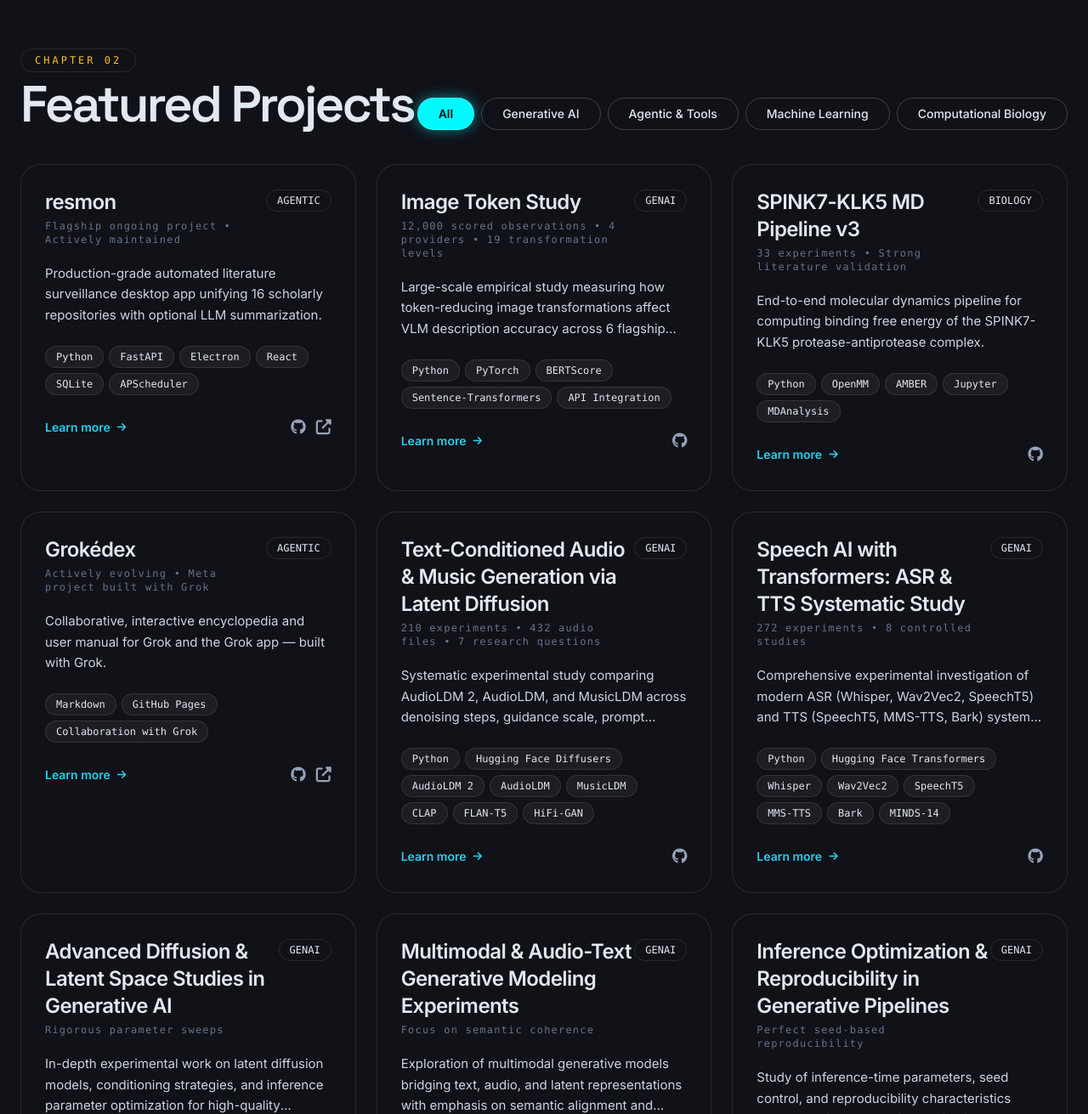
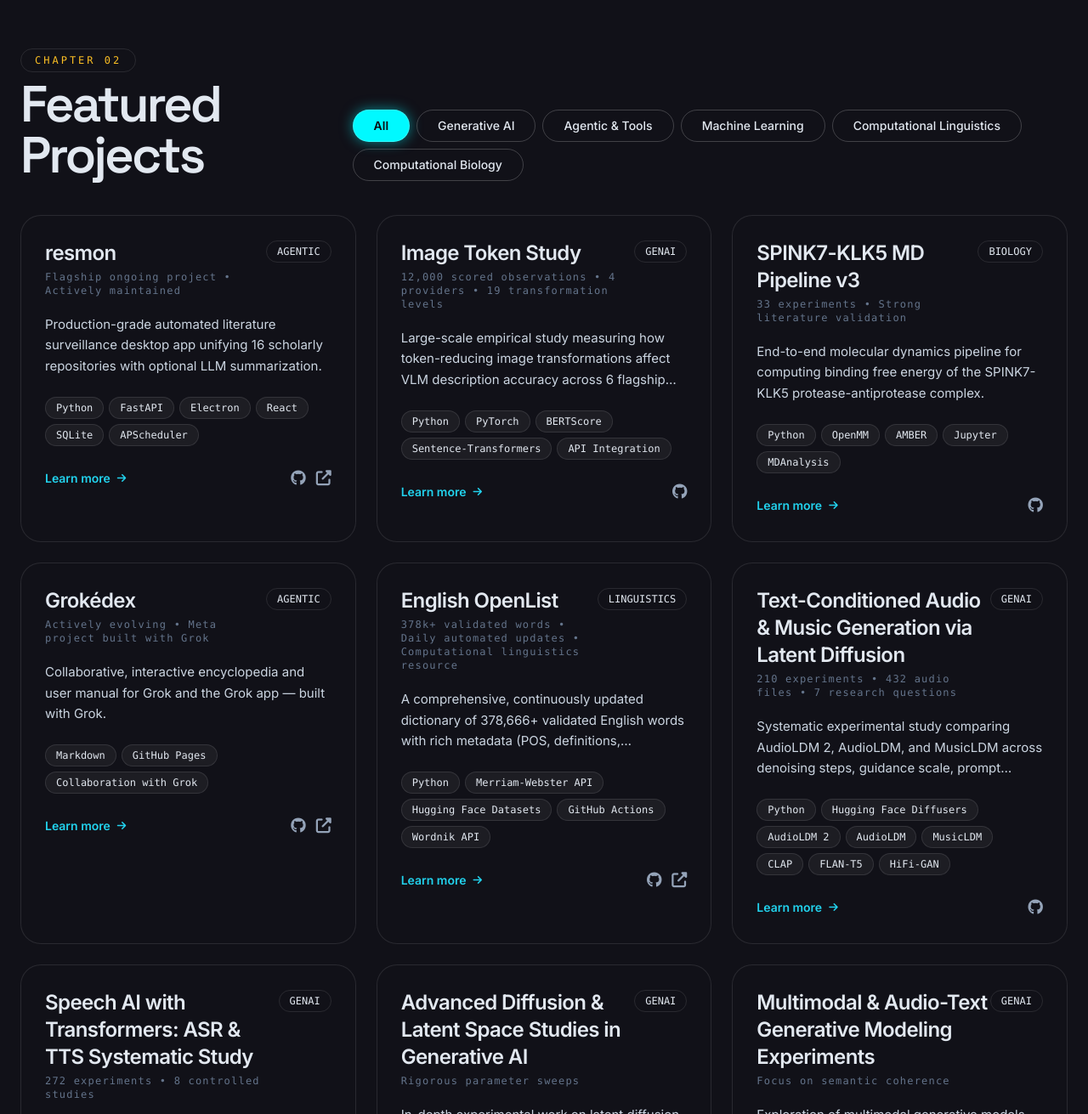
Before and after one commit to ryanjosephkamp/ryanjosephkamp.github.io, a plain HTML site: page index.html in a window 1280 px wide. Shown: the part 1500-2811 px from the top of the page at 85% size. Drawn offline with nearby package versions, Linux system fonts and the light colour scheme.

Commit message:
Batch 1: Add Computational Linguistics tab + English OpenList

```diff
--- a/index.html
+++ b/index.html
@@ -192,12 +192,13 @@
                     <h2 class="mt-3 text-6xl font-display font-semibold tracking-tighter">Featured Projects</h2>
                 </div>
 
-                <!-- Filters -->
+                <!-- Filters (Batch 1 Updated) -->
                 <div class="flex flex-wrap gap-2" id="project-filters">
                     <button onclick="filterProjects('all')" class="filter-btn active px-5 py-2 text-sm font-medium rounded-3xl border border-white/20 hover:border-white/40 px-6">All</button>
                     <button onclick="filterProjects('genai')" class="filter-btn px-5 py-2 text-sm font-medium rounded-3xl border border-white/20 hover:border-white/40 px-6">Generative AI</button>
                     <button onclick="filterProjects('agentic')" class="filter-btn px-5 py-2 text-sm font-medium rounded-3xl border border-white/20 hover:border-white/40 px-6">Agentic &amp; Tools</button>
                     <button onclick="filterProjects('ml')" class="filter-btn px-5 py-2 text-sm font-medium rounded-3xl border border-white/20 hover:border-white/40 px-6">Machine Learning</button>
+                    <button onclick="filterProjects('linguistics')" class="filter-btn px-5 py-2 text-sm font-medium rounded-3xl border border-white/20 hover:border-white/40 px-6">Computational Linguistics</button>
                     <button onclick="filterProjects('biology')" class="filter-btn px-5 py-2 text-sm font-medium rounded-3xl border border-white/20 hover:border-white/40 px-6">Computational Biology</button>
                 </div>
             </div>
@@ -310,8 +311,22 @@
                 links: { github: "https://github.com/ryanjosephkamp/grokedex", demo: "https://ryanjosephkamp.github.io/grokedex/" },
                 highlight: "Actively evolving • Meta project built with Grok"
             },
+            // NEW - English OpenList (Batch 1)
             {
                 id: 5,
+                title: "English OpenList",
+                category: "linguistics",
+                short: "A comprehensive, continuously updated dictionary of 378,666+ validated English words with rich metadata (POS, definitions, pronunciation). Daily automated updates via Merriam-Webster API, published on Hugging Face Datasets.",
+                description: "English OpenList is a living lexical resource that performs daily automated discovery of new words from Merriam-Webster RSS feeds, the New Words page, Wordnik Word of the Day, and manual additions. It validates invalid entries, generates statistical reports, and publishes updated data on Hugging Face Datasets with full provenance and version history.",
+                tech: ["Python", "Merriam-Webster API", "Hugging Face Datasets", "GitHub Actions", "Wordnik API"],
+                links: {
+                    github: "https://github.com/ryanjosephkamp/english-openlist",
+                    demo: "https://huggingface.co/datasets/ryanjosephkamp/english-openlist"
+                },
+                highlight: "378k+ validated words • Daily automated updates • Computational linguistics resource"
+            },
+            {
+                id: 6,
                 title: "Text-Conditioned Audio & Music Generation via Latent Diffusion",
                 category: "genai",
                 short: "Systematic experimental study comparing AudioLDM 2, AudioLDM, and MusicLDM across denoising steps, guidance scale, prompt sensitivity, duration, seed reproducibility, and cross-pipeline trade-offs.",
@@ -321,7 +336,7 @@
                 highlight: "210 experiments • 432 audio files • 7 research questions"
             },
             {
-                id: 6,
+                id: 7,
                 title: "Speech AI with Transformers: ASR & TTS Systematic Study",
                 category: "genai",
                 short: "Comprehensive experimental investigation of modern ASR (Whisper, Wav2Vec2, SpeechT5) and TTS (SpeechT5, MMS-TTS, Bark) systems across 8 experiments and 7 research questions on the MINDS-14 dataset.",
@@ -331,7 +346,7 @@
                 highlight: "272 experiments • 8 controlled studies"
             },
             {
-                id: 7,
+                id: 8,
                 title: "Advanced Diffusion & Latent Space Studies in Generative AI",
                 category: "genai",
                 short: "In-depth experimental work on latent diffusion models, conditioning strategies, and inference parameter optimization for high-quality generative outputs.",
@@ -341,7 +356,7 @@
                 highlight: "Rigorous parameter sweeps"
             },
             {
-                id: 8,
+                id: 9,
                 title: "Multimodal & Audio-Text Generative Modeling Experiments",
                 category: "genai",
                 short: "Exploration of multimodal generative models bridging text, audio, and latent representations with emphasis on semantic alignment and controllability.",
@@ -351,7 +366,7 @@
                 highlight: "Focus on semantic coherence"
             },
             {
-                id: 9,
+                id: 10,
                 title: "Inference Optimization & Reproducibility in Generative Pipelines",
                 category: "genai",
                 short: "Study of inference-time parameters, seed control, and reproducibility characteristics across multiple generative AI pipelines.",
@@ -361,7 +376,7 @@
                 highlight: "Perfect seed-based reproducibility"
             },
             {
-                id: 10,
+                id: 11,
                 title: "Advanced Machine Learning: Core Methods & Benchmarking Study",
                 category: "ml",
                 short: "Rigorous exploration of core machine learning algorithms, model evaluation, and benchmarking practices with emphasis on practical performance and generalization.",
@@ -381,7 +396,6 @@
                 card.className = `project-card bg-[#111118] border border-white/10 rounded-3xl p-7 cursor-pointer group`;
 
                 let techHTML = project.tech.map(t => `<span class="text-xs px-3 py-1 rounded-2xl bg-white/5 border border-white/10 font-mono">${t}</span>`).join('');
-
                 let linksHTML = '';
                 if (project.links.github) linksHTML += `<a href="${project.links.github}" target="_blank" onclick="event.stopImmediatePropagation()" class="hover:text-white"><i class="fab fa-github"></i></a>`;
                 if (project.links.demo) linksHTML += `<a href="${project.links.demo}" target="_blank" onclick="event.stopImmediatePropagation()" class="hover:text-white"><i class="fas fa-external-link-alt"></i></a>`;
@@ -414,7 +428,6 @@
                         </div>
                     </div>
                 `;
-
                 card.onclick = () => showProjectModal(project.id);
                 grid.appendChild(card);
             });
@@ -429,7 +442,8 @@
                     (category === 'genai' && btnText.includes('Generative')) ||
                     (category === 'agentic' && btnText.includes('Agentic')) ||
                     (category === 'ml' && btnText.includes('Machine Learning')) ||
-                    (category === 'biology' && btnText.includes('Computational'))) {
+                    (category === 'linguistics' && btnText.includes('Computational Linguistics')) ||
+                    (category === 'biology' && btnText.includes('Computational Biology'))) {
                     btn.classList.add('active', 'border-cyan-400', 'bg-cyan-400/10');
                 }
             });
@@ -446,7 +460,6 @@
             const content = document.getElementById('modal-content');
 
             let techHTML = project.tech.map(t => `<span class="px-4 py-1.5 text-xs rounded-3xl bg-white/5 border border-white/10 font-mono">${t}</span>`).join('');
-
             let linksHTML = '';
             if (project.links.github) linksHTML += `<a href="${project.links.github}" target="_blank" class="flex-1 md:flex-none px-8 py-3.5 bg-white/5 hover:bg-white/10 border border-white/20 rounded-3xl flex items-center justify-center gap-x-3 font-semibold transition-all"><i class="fab fa-github"></i> View on GitHub</a>`;
             if (project.links.demo) linksHTML += `<a href="${project.links.demo}" target="_blank" class="flex-1 md:flex-none px-8 py-3.5 bg-gradient-to-r from-cyan-400 to-purple-400 text-black font-semibold rounded-3xl flex items-center justify-center gap-x-3 hover:brightness-105 transition-all"><span>Visit Live Site</span> <i class="fas fa-external-link-alt"></i></a>`;
@@ -532,7 +545,7 @@
             const allBtn = document.querySelector('#project-filters button');
             if (allBtn) allBtn.classList.add('active', 'border-cyan-400', 'bg-cyan-400/10');
 
-            console.log('%c[Site] Fixed and loaded successfully!', 'color:#10b981');
+            console.log('%c[Site] Batch 1 applied successfully!', 'color:#10b981');
         }
 
         window.onload = init;
```
